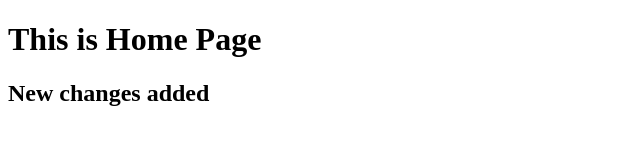
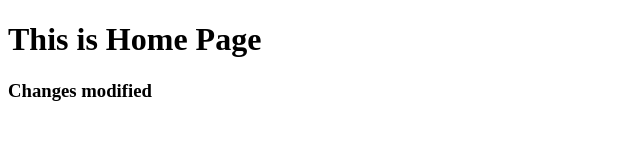
Before and after one commit to abhijit-sharnangat/first-repo, a plain HTML site: page Home.html in a window 1280 px wide. Shown: the whole page, without its empty margins (0-640 px from the left). Drawn offline with Linux system fonts and the light colour scheme.

Commit message:
Home.html file is modified

```diff
--- a/Home.html
+++ b/Home.html
@@ -8,6 +8,6 @@
 <body>
     <h1>This is Home Page</h1>
 
-    <h2>New changes added</h2>
+    <h3>Changes modified</h3>
 </body>
 </html>
```
